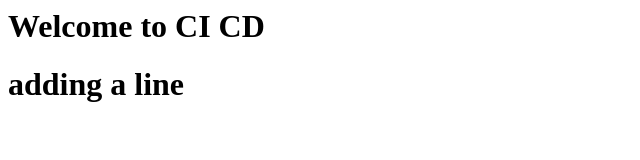
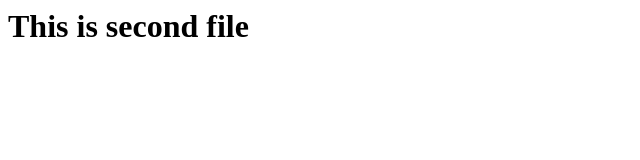
Before and after one commit to karthiksomashekhar/Jenkins_Test, a plain HTML site: page 2nd.html in a window 1280 px wide. Shown: the whole page, without its empty margins (0-640 px from the left). Drawn offline with Linux system fonts and the light colour scheme.

Commit message:
4th commit

```diff
--- a/2nd.html
+++ b/2nd.html
@@ -1,4 +1,3 @@
 <html>
-	<h1> Welcome to CI CD </h1>
-	<h1> adding a line </h1>
+	<h1> This is second file </h1>
 </html>
```
